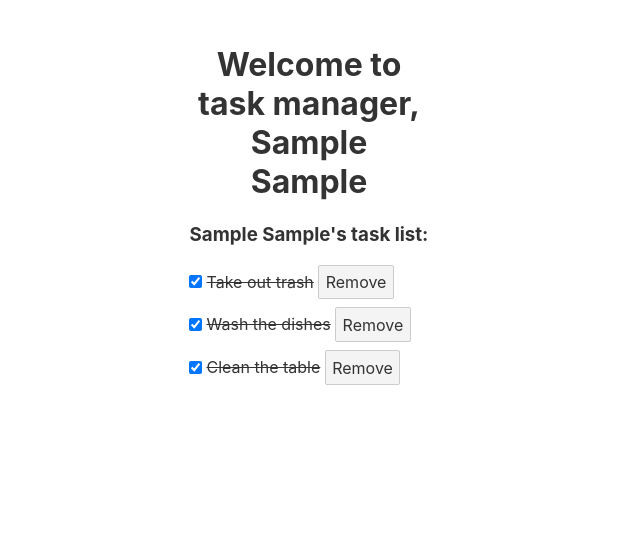
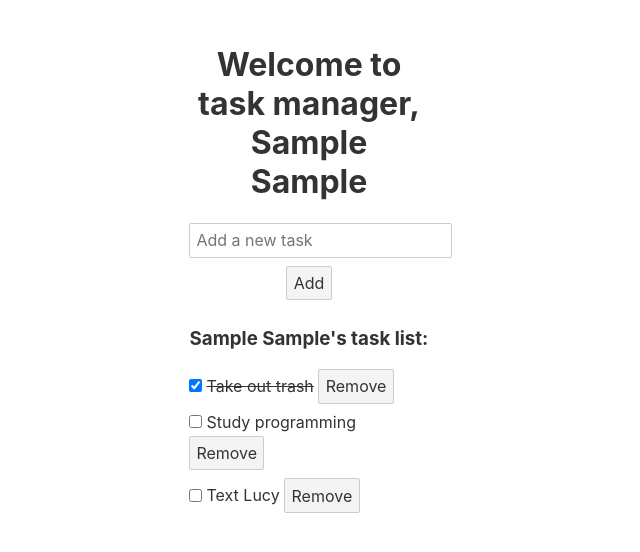
Before and after one commit to MalinavyBusel/SvelteToDoList, a Svelte app: page / in a window 1280 px wide. Both pictures are taken after typing "Sample", "Sample" into the empty fields and a click on the button "Start managing tasks". Shown: the top 552 px of the page, without its empty margins (331-971 px from the left). Built offline with nearby package versions, Linux system fonts and the light colour scheme.

Commit message:
added the ability to add new tasks

```diff
--- a/src/ToDoInputForm.svelte
+++ b/src/ToDoInputForm.svelte
@@ -1,5 +1,16 @@
 <script>
+    import {toDoItems} from "./store.js"
     export let userName;
+    let newitem = ""
+
+    function addToList() {
+        $toDoItems = [$toDoItems, {text: newitem, status: false}]
+        newitem = ""
+    }
 </script>
 
+<input bind:value={newitem} type="text" placeholder="Add a new task">
+<button on:click={addToList}>Add</button>
+
+
 <h3>{userName}'s task list:</h3>
--- a/src/ToDoList.svelte
+++ b/src/ToDoList.svelte
@@ -1,16 +1,12 @@
 <script>
-    let toDoItems = [
-        {text: "Take out trash", status: true},
-        {text: "Wash the dishes", status: true},
-        {text: "Clean the table", status: true}
-    ]
+    import {toDoItems} from "./store.js"
     function removeFromList(i) {
-        toDoItems.splice(i, 1)
-        toDoItems = toDoItems
+        $toDoItems.splice(i, 1)
+        $toDoItems = $toDoItems
     }
 </script>
 
-{#each toDoItems as item, index}
+{#each $toDoItems as item, index}
     <div class="toDoItems">
         <input bind:checked={item.status} type="checkbox">
         <span class:checked={item.status}>{item.text}</span>
--- a/src/store.js
+++ b/src/store.js
@@ -0,0 +1,7 @@
+import {writable} from "svelte/store"
+
+export const toDoItems = writable([
+    {text: 'Take out trash', status: true},
+    {text: 'Study programming', status: false},
+    {text: 'Text Lucy', status: false}
+  ])
```
